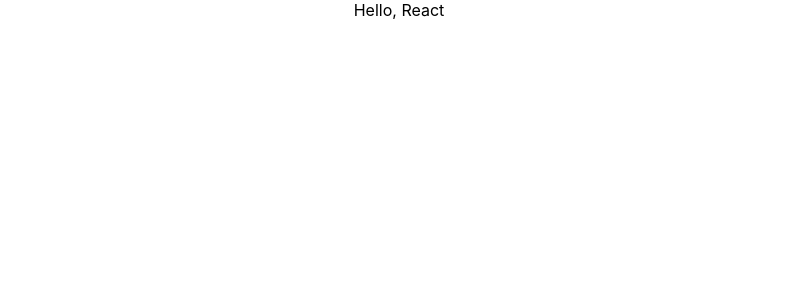
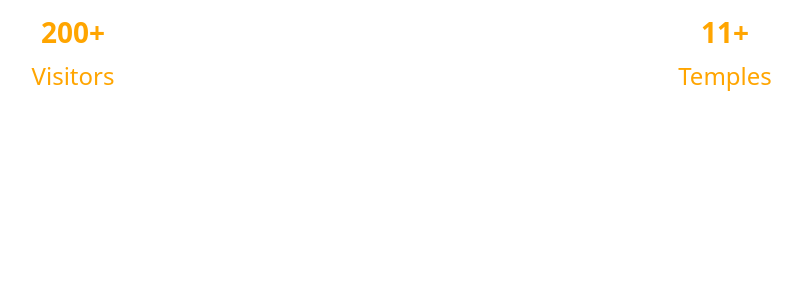
Before and after one commit to roysoumendu765/iitbhu_codefest_2024_haxplore, a React (Create React App) app: page / in a window 1280 px wide. Shown: the top 300 px of the page, without its empty margins (241-1043 px from the left). Built offline with nearby package versions, Linux system fonts and the light colour scheme.

Commit message:
added visitors counter

```diff
--- a/src/App.js
+++ b/src/App.js
@@ -1,9 +1,10 @@
 import './App.css';
+import Main from './components/Main';
 
 function App() {
   return (
     <div className="App">
-      Hello, React
+      <Main/>
     </div>
   );
 }
--- a/src/components/Main.css
+++ b/src/components/Main.css
@@ -0,0 +1,2 @@
+/* Main.css */
+@import "~bootstrap/dist/css/bootstrap.min.css";
--- a/src/components/Main.js
+++ b/src/components/Main.js
@@ -3,7 +3,33 @@
 
 const Main = () => {
   return (
-    <div>Main</div>
+    <div class="row">
+      <div class="col-12 carousel">
+
+      </div>
+      <div class="col-12 counterdiv">
+            <div class="row">
+              <div class="col-6 d-flex justify-content-center" >
+                <div class="column">
+                  <div class="card" style={{ minWidth: '200px', color: 'orange', border: '0'}}>
+                    <p><i class="fa fa-user"></i></p>
+                    <h3 class="fw-bold">200+</h3>
+                    <p class="fs-4">Visitors</p>
+                  </div>
+                </div>
+              </div>
+              <div class="col-6 d-flex justify-content-center">
+              <div class="column" >
+                  <div class="card" style={{ minWidth: '200px', color: 'orange', border: '0'}}>
+                    <p><i class="fa fa-user"></i></p>
+                    <h3 class="fw-bold">11+</h3>
+                    <p class="fs-4">Temples</p>
+                  </div>
+                </div>
+              </div>
+            </div>
+      </div>
+    </div>
   )
 }
 
```
Also changed, not shown: 1 other file (tests, documents, lock files or other folders).
